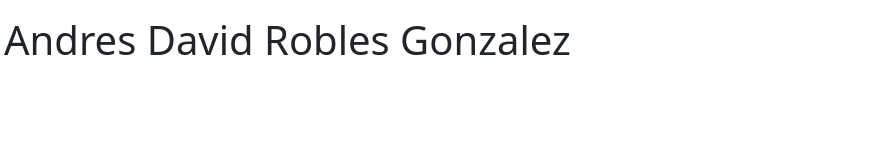
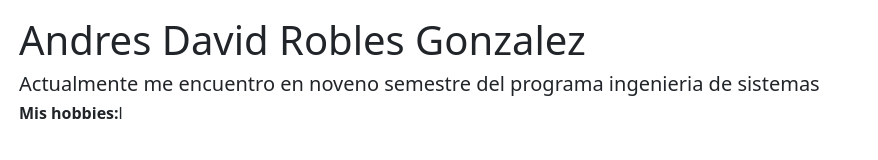
Before and after one commit to 4n6r35/taller-git, a plain HTML site: page index.html in a window 1280 px wide. Shown: the whole page, without its empty margins (0-878 px from the left). Drawn offline with nearby package versions, Linux system fonts and the light colour scheme.

Commit message:
style: :sparkles: se añade style al title

```diff
--- a/index.html
+++ b/index.html
@@ -11,8 +11,10 @@
 
 <body>
     <div class="row">
-        <div class="col p-3">
-            <h1>Andres David Robles Gonzalez</h1>
+        <div class="col p-3" style="margin-left: 15px;">
+            <h1 class="">Andres David Robles Gonzalez</h1>
+            <h5>Actualmente me encuentro en noveno semestre del programa ingenieria de sistemas</h5>
+            <h6><b>Mis hobbies:</b>l </h6>
         </div>
     </div>
 </body>
```
